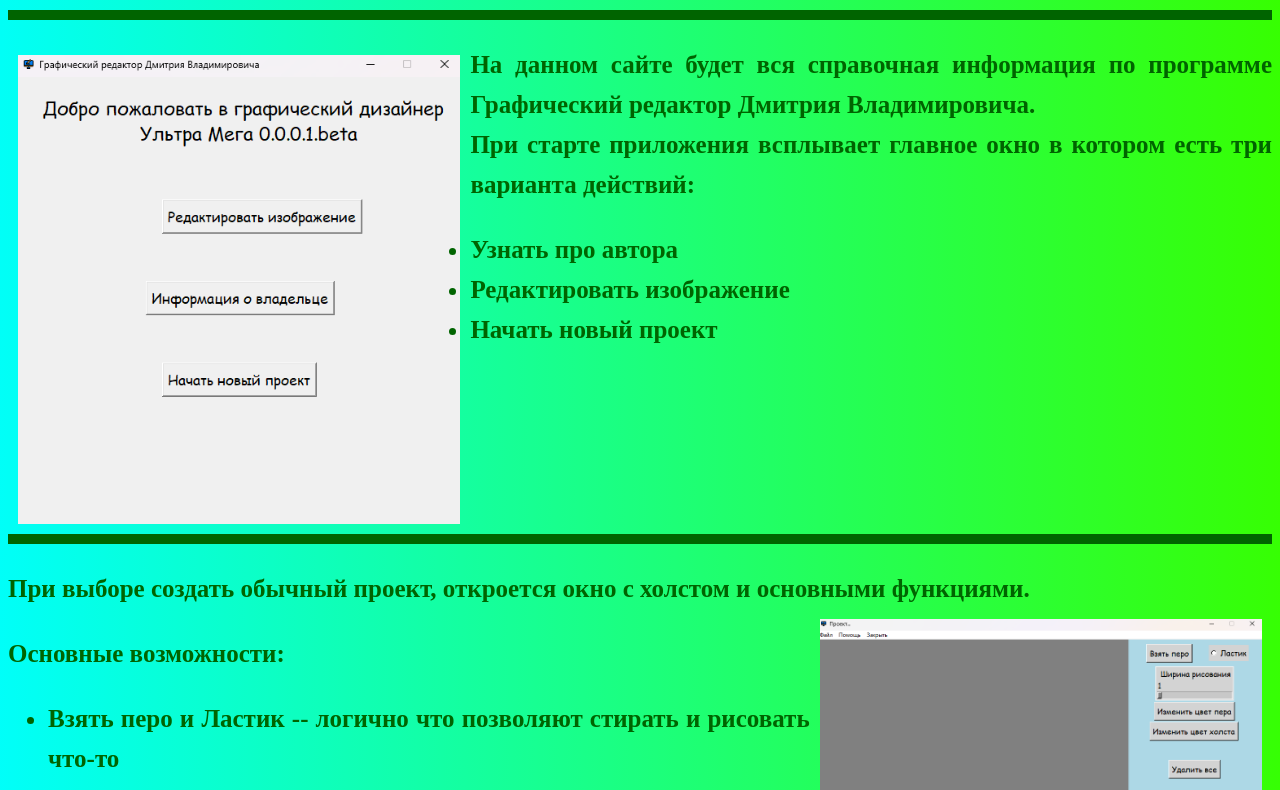
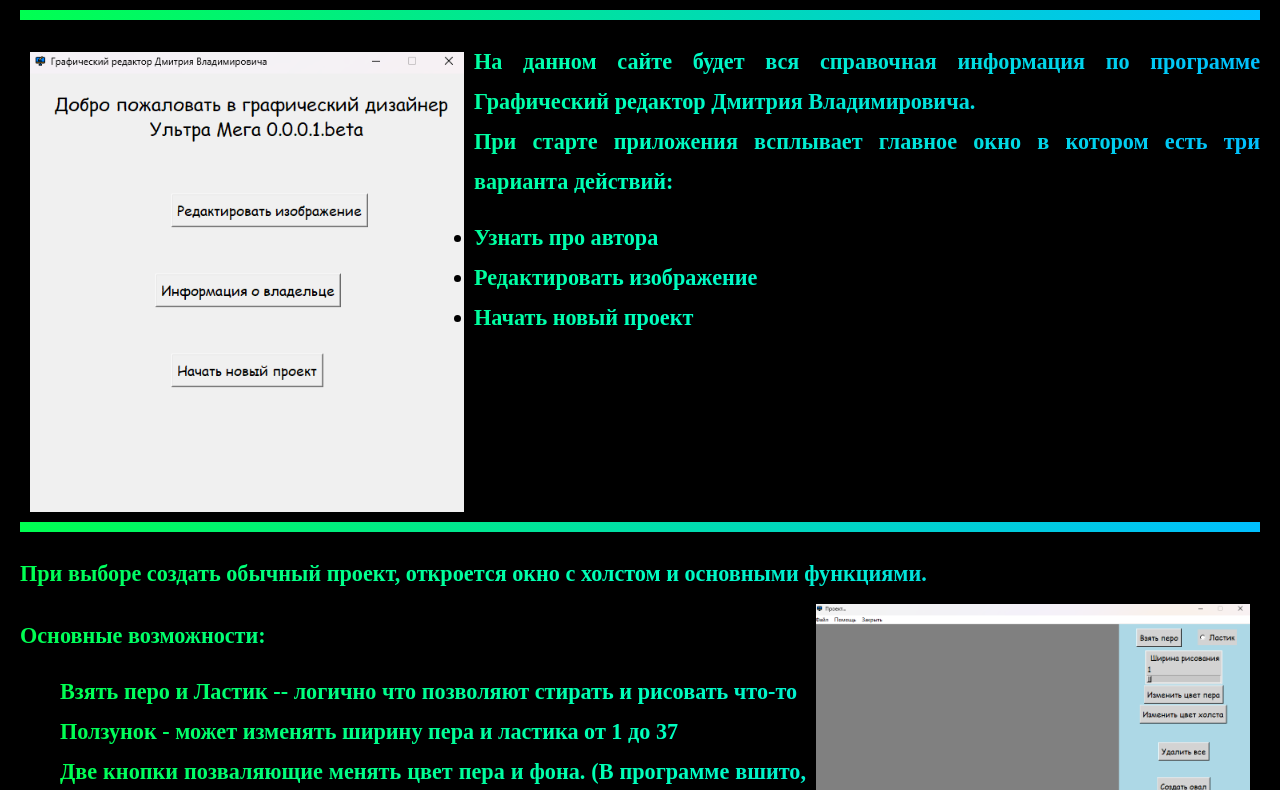
Before and after one commit to Murt101/Hellow, a plain HTML site: page index.html in a window 1280 px wide. Shown: the part 326-1116 px from the top of the page. Drawn offline with Linux system fonts and the light colour scheme.

Commit message:
Update main.css

```diff
--- a/CSS/main.css
+++ b/CSS/main.css
@@ -1,9 +1,11 @@
 p, li{
     text-align:justify;
     font-weight: bold;
-    font-size: 25px;
-    color: darkgreen;
+    font-size: 22.2px;
+
     line-height: 40px;
+    margin-bottom: 0px;
+
 }
 
 hr{
@@ -19,10 +21,10 @@ h1{
 }
 
 body{
-    background: -webkit-linear-gradient(89deg, #00fffb,#37ff00);/* Chrome 10-25, Safari 5.1-6 */                          background: linear-gradient(89deg, #00fffb,#37ff00);/* W3C, IE 10+/ Edge, Firefox 16+, Chrome 26+, Opera 12+, Safari 7+ */
+    margin: 20px;
+    background-color: black;
 
 }
-
 img{
     margin: 10px;
     height: 35%;
@@ -30,6 +32,7 @@ img{
 }
 
 hr{
+    background: linear-gradient(90deg, #00ff51, #00bfff);
     clear: both;
 }
 
@@ -38,3 +41,11 @@ h2{
     font-weight: bold;
     font-size: 30px;
 }
+
+h2,h1,p,li{
+    background-image: linear-gradient(to right, #00ff51, #00ffbf ,#00bfff);
+
+    -webkit-background-clip: text;
+
+    -webkit-text-fill-color: transparent;
+}
```
